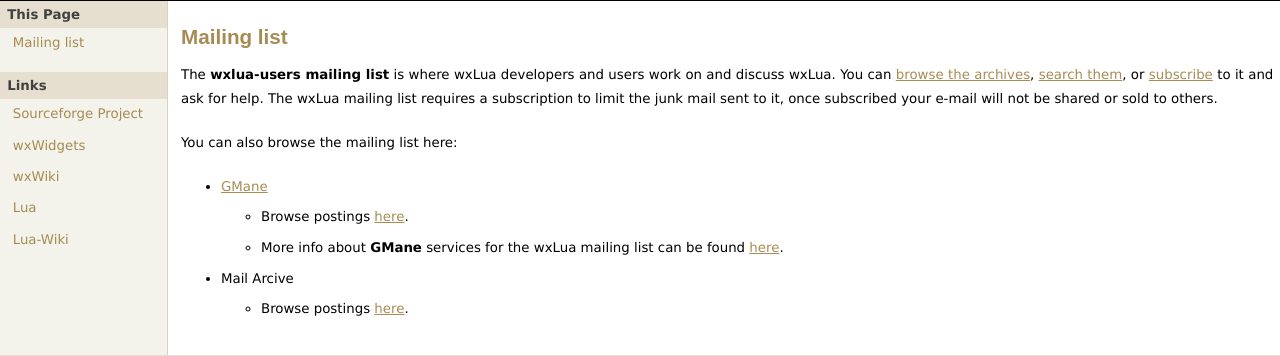
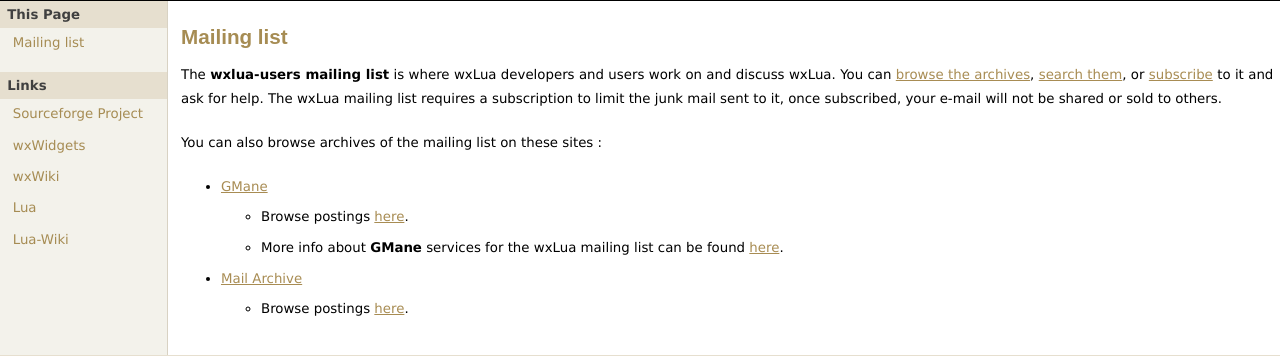
Before and after one commit to muhkuh-sys/wxlua, a PHP site: page /support.php in a window 1280 px wide. Shown: the part 351-707 px from the top of the page. Run offline with PHP 8.4, Linux system fonts and the light colour scheme.

Commit message:
Some cleanup...

```diff
--- a/website/download.php
+++ b/website/download.php
@@ -74,8 +74,8 @@
 
 Instead, if you are interested in using wxLua to write and execute Lua programs, then go with the <strong>binaries</strong>, if available.</p>
 
-Don't forget to read the documentation about the wxLua <a href="http://wxlua.sourceforge.net/docs/wxlua.html#wxLua_Applications">executables</a>
-and how to run the <a href="http://wxlua.sourceforge.net/docs/wxlua.html#wxLua_Samples"> samples</a>.
+Don't forget to read the documentation about the wxLua <a href="http://wxlua.sourceforge.net/docs/wxlua.html#wxlua_applications">executables</a>
+and how to run the <a href="http://wxlua.sourceforge.net/docs/wxlua.html#wxlua_samples"> samples</a>.
 
 <p><b>You can view a complete list of the downloads on Sourceforge <a href="http://sourceforge.net/project/showfiles.php?group_id=140042">here<alt="Downloads"/></a>.</b></p>
 
--- a/website/screenshots.php
+++ b/website/screenshots.php
@@ -65,7 +65,7 @@
 </div>
 
 <h1 id="other">wxLua on other platforms ?</h1>
-<p><a href="http://www.wxwidgets.org">wxWidgets</a> available for other platforms and may also work with wxLua,
+<p><a href="http://www.wxwidgets.org">wxWidgets</a> is available for other platforms and may also work with wxLua,
 but we need testers. If you use OS2, MGL, or PalmOS, and would like to get wxLua working there, please
 contact us.</p>
 
--- a/website/style.css
+++ b/website/style.css
@@ -61,7 +61,7 @@
   /* these two lines makes the rendering of the header nice also
      when viewing the webpage with a browser window wider than the
      header-background.png image; in fact the right portion of the
-     background will be drawn in black which is the colour in the
+     background will be drawn in white which is the colour in the
      right end of the gradient image ;)
    */
   background-position: left;
@@ -69,7 +69,7 @@
 }
 
 .headerTitle {
-  font-size: 50px;
+  font-size: 45px;
   font-weight: bold;
   color: #000011;
   margin-right: 2em;
@@ -84,7 +84,7 @@
 .headerSubTitle {
   color: #003366;
   font-weight: bold;
-  font-size: 25px;
+  font-size: 20px;
   margin-right: 1em;
 }
 
--- a/website/support.php
+++ b/website/support.php
@@ -12,11 +12,11 @@
 You can <a href="http://sourceforge.net/mail/?group_id=140042">browse the archives</a>,
 <a href="https://sourceforge.net/search/?group_id=140042&type_of_search=mlists">search them</a>,
 or <a href="https://lists.sourceforge.net/lists/listinfo/wxlua-users">subscribe</a> to it and ask for help.
-The wxLua mailing list requires a subscription to limit the junk mail sent to it, once subscribed your
+The wxLua mailing list requires a subscription to limit the junk mail sent to it, once subscribed, your
 e-mail will not be shared or sold to others.
 </p>
 
-<p>You can also browse the mailing list here:
+<p>You can also browse archives of the mailing list on these sites :
 <ul>
 <li> <a href="http://gmane.org/">GMane</a>
 <ul>
@@ -24,7 +24,7 @@
   <li>More info about <strong>GMane</strong> services for the wxLua mailing list can be found
       <a href="http://dir.gmane.org/gmane.comp.lib.wxwidgets.wxlua.user">here</a>.</li>
 </ul>
-<li> Mail Arcive
+<li> <a href="http://www.mail-archive.com/">Mail Archive</a>
 <ul>
   <li>Browse postings <a href="http://www.mail-archive.com/wxlua-users@lists.sourceforge.net/">here</a>.</li>
 </ul>
```
